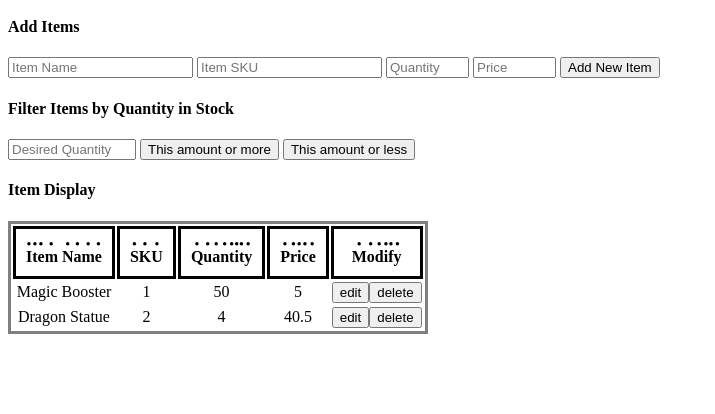
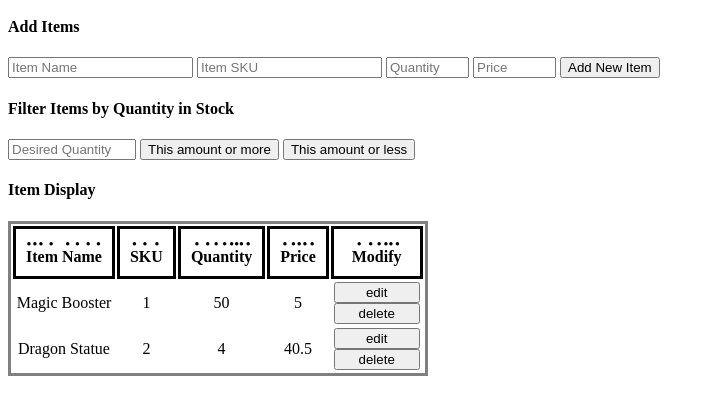
Before and after one commit to towles-osu/DatabaseProjectHobbyShop, a plain HTML site: page items.html in a window 1280 px wide. Shown: the part 76-490 px from the top of the page, without its empty margins (0-715 px from the left). Drawn offline with Linux system fonts and the light colour scheme.

Commit message:
tried to add styling

```diff
--- a/style.css
+++ b/style.css
@@ -12,3 +12,7 @@ thead td {
 td {
     text-align: center;
 }
+
+td > input{
+    width: 96%;
+}
```
